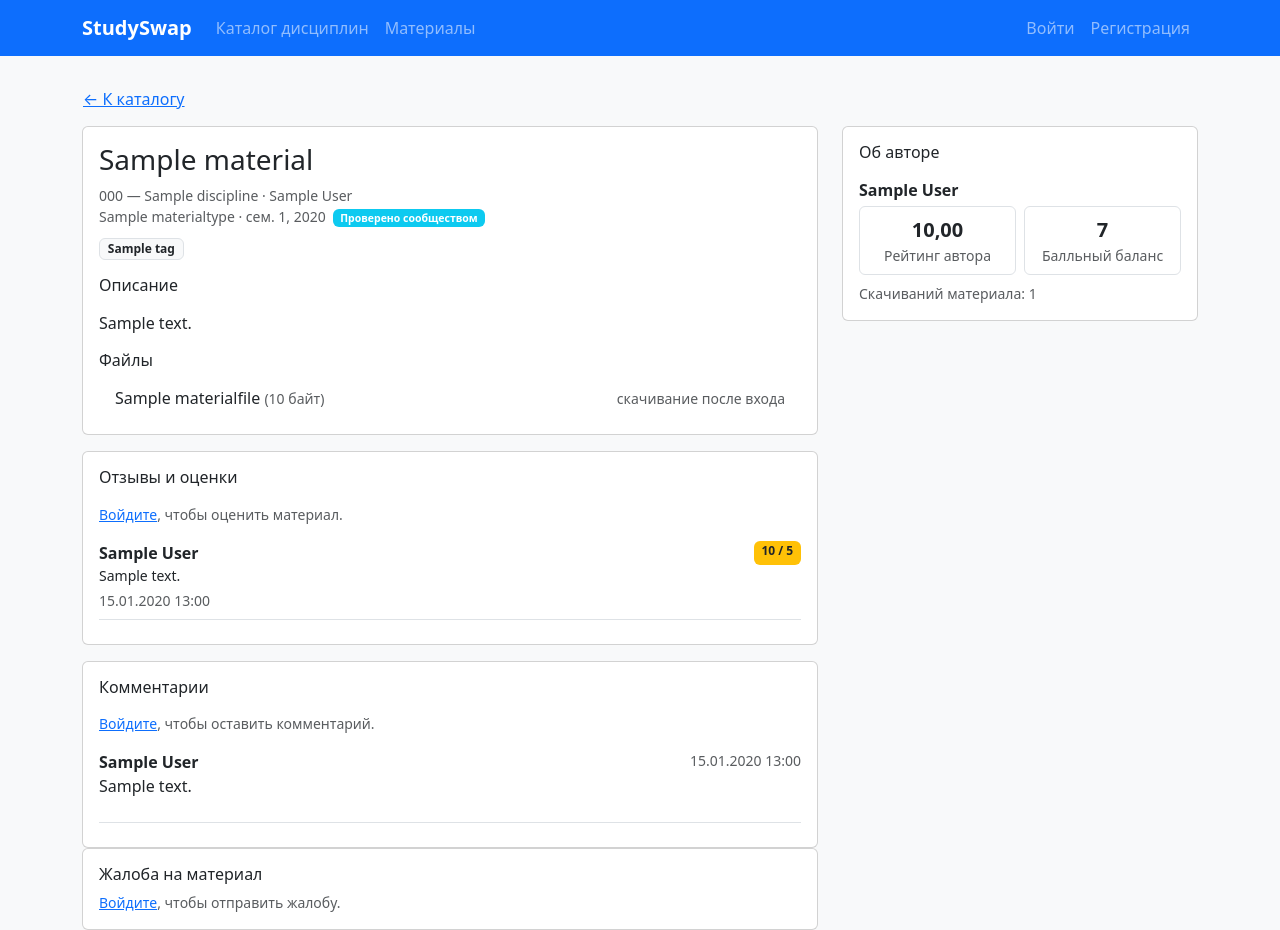
After one commit to rmrzzsq/Sun_Kursach, a Django app: page /materials/1/ in a window 1280 px wide. The commit adds this page. Run offline with Django 5.2, Linux system fonts and the light colour scheme; tables that the repository leaves empty hold one stand-in row (values such as "Sample post").

Commit message:
feat: material detail card + review/comment/complaint UI, bootstrap form styling (3.5.2)

```diff
--- /dev/null
+++ b/core/forms.py
@@ -0,0 +1,39 @@
+from django import forms
+
+# Класс Bootstrap 5 по типу виджета. Неизвестные виджеты (например, HiddenInput)
+# намеренно не трогаем — не хотим ломать их служебную разметку.
+_BOOTSTRAP_CLASS_BY_WIDGET = {
+    forms.TextInput: "form-control",
+    forms.EmailInput: "form-control",
+    forms.URLInput: "form-control",
+    forms.NumberInput: "form-control",
+    forms.Textarea: "form-control",
+    forms.PasswordInput: "form-control",
+    forms.FileInput: "form-control",
+    forms.ClearableFileInput: "form-control",
+    forms.Select: "form-select",
+    forms.SelectMultiple: "form-select",
+    forms.CheckboxInput: "form-check-input",
+    forms.CheckboxSelectMultiple: "form-check-input",
+    forms.RadioSelect: "form-check-input",
+}
+
+
+class BootstrapFormMixin:
+    """Применяет CSS-классы Bootstrap к виджетам формы в __init__.
+
+    Миксин обязан стоять ПЕРВЫМ в списке базовых классов, чтобы его __init__
+    выполнился после построения self.fields родительским ModelForm и смог
+    пройтись по всем полям (включая автоматически добавленные password1/2).
+    Идемпотентен: повторный вызов не дублирует класс.
+    """
+
+    def __init__(self, *args, **kwargs):
+        super().__init__(*args, **kwargs)
+        for field in self.fields.values():
+            cls = _BOOTSTRAP_CLASS_BY_WIDGET.get(type(field.widget))
+            if not cls:
+                continue
+            existing = field.widget.attrs.get("class", "")
+            if cls not in existing.split():
+                field.widget.attrs["class"] = f"{existing} {cls}".strip()
--- a/feedback/urls.py
+++ b/feedback/urls.py
@@ -5,5 +5,7 @@ from . import views
 app_name = "feedback"
 
 urlpatterns = [
+    path("reviews/<int:material_pk>/", views.ReviewCreateView.as_view(), name="create_review"),
+    path("comments/<int:material_pk>/", views.CommentCreateView.as_view(), name="create_comment"),
     path("complaints/<int:material_pk>/", views.ComplaintSubmitView.as_view(), name="submit_complaint"),
 ]
--- a/materials/forms.py
+++ b/materials/forms.py
@@ -1,11 +1,11 @@
 from django import forms
 
 from dictionaries.models import Discipline, MaterialType, Teacher
-
+from core.forms import BootstrapFormMixin
 from .models import Material
 
 
-class MaterialUploadForm(forms.ModelForm):
+class MaterialUploadForm(BootstrapFormMixin, forms.ModelForm):
     tags_input = forms.CharField(
         label="Теги (через запятую)",
         required=False,
--- a/materials/urls.py
+++ b/materials/urls.py
@@ -14,4 +14,5 @@ urlpatterns = [
     ),
     path("<int:pk>/archive/", views.MaterialArchiveView.as_view(), name="archive"),
     path("", views.MaterialListView.as_view(), name="list"),
+    path("<int:pk>/", views.MaterialDetailView.as_view(), name="detail"),
 ]
--- a/materials/views.py
+++ b/materials/views.py
@@ -5,14 +5,14 @@ from django.shortcuts import get_object_or_404, redirect, render
 from django.utils.encoding import escape_uri_path
 from django.views import View
 from django.db.models import Q
-from django.views.generic import ListView
+from django.views.generic import DetailView, ListView
 from urllib.parse import urlencode
 from dictionaries.models import Discipline, MaterialType, Teacher
 
 from core.enums import MaterialStatus
 
 from .forms import MaterialUploadForm
-from .models import Material, MaterialFile, Tag
+from .models import DownloadEvent, Material, MaterialFile, Tag
 from .services import record_download, store_material_files
 
 def _normalize_search(value) -> str:
@@ -172,3 +172,34 @@ class MaterialListView(ListView):
         qs_params = {k: v for k, v in params.items() if k != "page" and v != ""}
         ctx["querystring"] = urlencode(qs_params)
         return ctx
+
+class MaterialDetailView(DetailView):
+    model = Material
+    template_name = "materials/detail.html"
+    context_object_name = "material"
+
+    def get_queryset(self):
+        return (
+            Material.objects
+            .filter(status=MaterialStatus.PUBLISHED)
+            .select_related("author", "discipline", "teacher", "type")
+            .prefetch_related("tags", "files", "reviews__user", "comments__user")
+        )
+
+    def get_context_data(self, **kwargs):
+        ctx = super().get_context_data(**kwargs)
+        material = ctx["material"]
+        user = self.request.user
+        is_auth = user.is_authenticated
+        ctx["is_auth"] = is_auth
+        ctx["is_own"] = is_auth and material.author_id == user.pk
+        ctx["can_download"] = is_auth
+        ctx["has_downloaded"] = (
+            is_auth
+            and DownloadEvent.objects.filter(material=material, user=user).exists()
+        )
+        ctx["author_reviews"] = material.reviews.select_related("user").order_by("-created_at")
+        ctx["author_comments"] = material.comments.select_related("user").order_by("created_at")
+        ctx["author_rating"] = material.author.author_rating
+        ctx["author_balance"] = material.author.author_balance
+        return ctx
--- a/templates/base.html
+++ b/templates/base.html
@@ -5,6 +5,10 @@
     <meta name="viewport" content="width=device-width, initial-scale=1">
     <title>{% block title %}StudySwap{% endblock %}</title>
     <link href="https://cdn.jsdelivr.net/npm/bootstrap@5.3.3/dist/css/bootstrap.min.css" rel="stylesheet">
+        <style>
+        .navbar .nav-link,
+        .navbar .navbar-text { white-space: nowrap; }
+    </style>
 </head>
 <body class="bg-light">
 <nav class="navbar navbar-expand-lg navbar-dark bg-primary mb-4">
--- /dev/null
+++ b/templates/materials/detail.html
@@ -0,0 +1,159 @@
+{% extends "base.html" %}
+{% block title %}{{ material.title }} — StudySwap{% endblock %}
+{% block content %}
+<a class="btn btn-link mb-2 ps-0" href="{% url 'materials:list' %}">← К каталогу</a>
+
+<div class="row">
+    <div class="col-lg-8">
+        <div class="card mb-3">
+            <div class="card-body">
+                <h1 class="h3">{{ material.title }}</h1>
+                <p class="small text-muted mb-2">
+                    {{ material.discipline }} · {{ material.teacher }}<br>
+                    {{ material.type }} · сем. {{ material.semester }}, {{ material.academic_year }}
+                    {% if material.is_verified_by_community %}<span class="badge bg-info ms-1">Проверено сообществом</span>{% endif %}
+                </p>
+                {% if material.tags.all %}
+                    <div class="mb-2">
+                        {% for tg in material.tags.all %}<span class="badge bg-light text-dark border">{{ tg.name }}</span> {% endfor %}
+                    </div>
+                {% endif %}
+                <h2 class="h6 mt-3">Описание</h2>
+                <p>{{ material.description|linebreaks }}</p>
+
+                <h2 class="h6 mt-3">Файлы</h2>
+                <ul class="list-group list-group-flush">
+                    {% for f in material.files.all %}
+                        <li class="list-group-item d-flex justify-content-between align-items-center">
+                            <span>{{ f.original_name }} <span class="text-muted small">({{ f.size_bytes|filesizeformat }})</span></span>
+                            {% if can_download %}
+                                <a class="btn btn-outline-primary btn-sm" href="{% url 'materials:file_download' material.pk f.pk %}">Скачать</a>
+                            {% else %}
+                                <span class="text-muted small">скачивание после входа</span>
+                            {% endif %}
+                        </li>
+                    {% empty %}
+                        <li class="list-group-item text-muted small">Файлы не приложены.</li>
+                    {% endfor %}
+                </ul>
+            </div>
+        </div>
+
+        <div class="card mb-3">
+            <div class="card-body">
+                <h2 class="h6 mb-3">Отзывы и оценки</h2>
+                                {% if not is_auth %}
+                    <p class="small text-muted mb-3"><a href="{% url 'accounts:login' %}">Войдите</a>, чтобы оценить материал.</p>
+                {% elif is_own %}
+                    <p class="small text-muted mb-3">Вы автор материала — оценка недоступна.</p>
+                {% elif not has_downloaded %}
+                    <p class="small text-muted mb-3">Скачайте материал, чтобы оставить оценку.</p>
+                {% else %}
+                    <form method="post" action="{% url 'feedback:create_review' material.pk %}" class="mb-3 pb-3 border-bottom">
+                        {% csrf_token %}
+                        <div class="mb-2">
+                            <span class="form-label d-block">Оценка (1–5)</span>
+                            {% for i in "12345" %}
+                                <div class="form-check form-check-inline">
+                                    <input class="form-check-input" type="radio" name="score" id="score_{{ i }}" value="{{ i }}">
+                                    <label class="form-check-label" for="score_{{ i }}">{{ i }}</label>
+                                </div>
+                            {% endfor %}
+                        </div>
+                        <div class="mb-2">
+                            <label class="form-label" for="review_text">Комментарий к оценке (необязательно)</label>
+                            <textarea class="form-control" id="review_text" name="text" rows="2"></textarea>
+                        </div>
+                        <button type="submit" class="btn btn-primary btn-sm">Оценить</button>
+                    </form>
+                {% endif %}
+                {% for r in author_reviews %}
+                    <div class="border-bottom pb-2 mb-2">
+                        <div class="d-flex justify-content-between">
+                            <strong>{{ r.user.full_name }}</strong>
+                            <span class="badge bg-warning text-dark">{{ r.score }} / 5</span>
+                        </div>
+                        {% if r.text %}<p class="mb-1 small">{{ r.text }}</p>{% endif %}
+                        <div class="small text-muted">{{ r.created_at|date:"d.m.Y H:i" }}</div>
+                    </div>
+                {% empty %}
+                    <p class="text-muted small mb-0">Оценок пока нет.</p>
+                {% endfor %}
+            </div>
+        </div>
+
+        <div class="card">
+            <div class="card-body">
+                <h2 class="h6 mb-3">Комментарии</h2>
+                                {% if not is_auth %}
+                    <p class="small text-muted mb-3"><a href="{% url 'accounts:login' %}">Войдите</a>, чтобы оставить комментарий.</p>
+                {% else %}
+                    <form method="post" action="{% url 'feedback:create_comment' material.pk %}" class="mb-3 pb-3 border-bottom">
+                        {% csrf_token %}
+                        <div class="mb-2">
+                            <label class="form-label" for="comment_body">Комментарий</label>
+                            <textarea class="form-control" id="comment_body" name="body" rows="2" required></textarea>
+                        </div>
+                        <button type="submit" class="btn btn-outline-primary btn-sm">Отправить комментарий</button>
+                    </form>
+                {% endif %}
+                {% for c in author_comments %}
+                    <div class="border-bottom pb-2 mb-2">
+                        <div class="d-flex justify-content-between">
+                            <strong>{{ c.user.full_name }}</strong>
+                            <span class="small text-muted">{{ c.created_at|date:"d.m.Y H:i" }}</span>
+                        </div>
+                        <p class="mb-0 small">{{ c.body|linebreaks }}</p>
+                    </div>
+                {% empty %}
+                    <p class="text-muted small mb-0">Комментариев пока нет.</p>
+                {% endfor %}
+            </div>
+        </div>
+
+        <div class="card">
+            <div class="card-body">
+                <h2 class="h6 mb-2">Жалоба на материал</h2>
+                {% if not is_auth %}
+                    <p class="small text-muted mb-0"><a href="{% url 'accounts:login' %}">Войдите</a>, чтобы отправить жалобу.</p>
+                {% elif is_own %}
+                    <p class="small text-muted mb-0">Вы автор материала — жалоба недоступна.</p>
+                {% else %}
+                    <form method="post" action="{% url 'feedback:submit_complaint' material.pk %}">
+                        {% csrf_token %}
+                        <div class="mb-2">
+                            <label class="form-label" for="complaint_text">Опишите проблему</label>
+                            <textarea class="form-control" id="complaint_text" name="text" rows="2" required></textarea>
+                        </div>
+                        <button type="submit" class="btn btn-outline-danger btn-sm">Отправить жалобу</button>
+                    </form>
+                {% endif %}
+            </div>
+        </div>
+    </div>
+
+    <div class="col-lg-4">
+        <div class="card">
+            <div class="card-body">
+                <h2 class="h6 mb-3">Об авторе</h2>
+                <p class="mb-1"><strong>{{ material.author.full_name }}</strong></p>
+                <div class="row g-2 text-center">
+                    <div class="col-6">
+                        <div class="border rounded p-2">
+                            <div class="fs-5 fw-bold">{% if author_rating is not None %}{{ author_rating|floatformat:2 }}{% else %}—{% endif %}</div>
+                            <div class="small text-muted">Рейтинг автора</div>
+                        </div>
+                    </div>
+                    <div class="col-6">
+                        <div class="border rounded p-2">
+                            <div class="fs-5 fw-bold">{{ author_balance }}</div>
+                            <div class="small text-muted">Балльный баланс</div>
+                        </div>
+                    </div>
+                </div>
+                <p class="small text-muted mt-2 mb-0">Скачиваний материала: {{ material.download_count }}</p>
+            </div>
+        </div>
+    </div>
+</div>
+{% endblock %}
--- a/templates/materials/list.html
+++ b/templates/materials/list.html
@@ -88,6 +88,7 @@
                             </div>
                         {% endif %}
                         <p class="card-text small">{{ m.description|truncatewords:18 }}</p>
+                        <p class="mb-0"><a class="btn btn-outline-primary btn-sm" href="{% url 'materials:detail' m.pk %}">Открыть материал</a></p>
                     </div>
                     <div class="card-footer bg-white d-flex justify-content-between align-items-center small text-muted">
                         <span>Рейтинг: {% if m.average_rating is not None %}{{ m.average_rating|floatformat:2 }}{% else %}—{% endif %}</span>
```
Also changed, not shown: accounts/forms.py (+5 -4 lines), feedback/forms.py (added, +32 -0 lines), feedback/views.py (+49 -4 lines), 1 other file.
